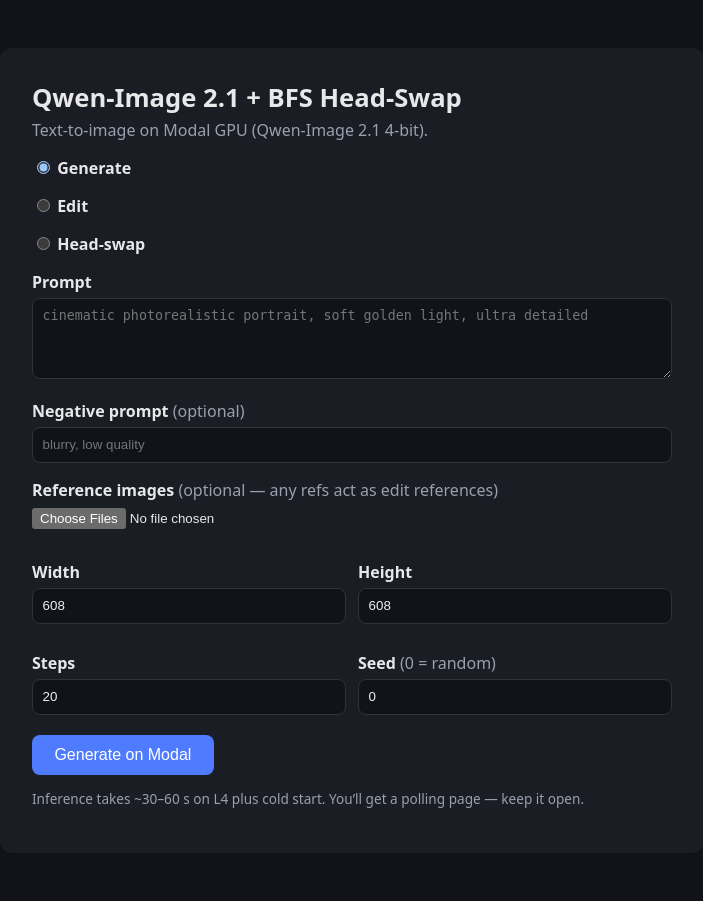
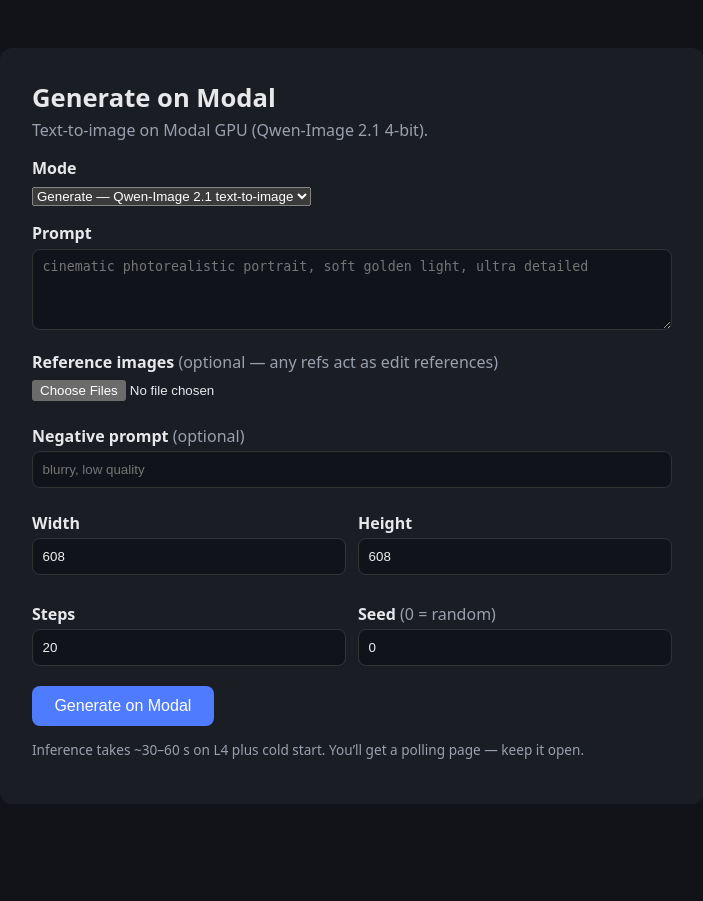
Before and after one commit to rajvermacas/runpod-setup, a FastAPI app: page / in a window 1280 px wide. Shown: the whole page, without its empty margins (288-991 px from the left). After the commit the page ends 759 px from the top, so only its background shows below. Run offline with FastAPI, Linux system fonts and the light colour scheme.

Commit message:
Web UI: Turbo mode in dropdown (ZImageTurboDirect backend)

```diff
--- a/web/app.py
+++ b/web/app.py
@@ -9,20 +9,22 @@ Flow (async, avoids HTTP timeouts on 1-3 min GPU jobs):
   GET  /image/{call_id} -> final PNG bytes
 
 Backend -> Modal uses `modal.Cls.from_name(...)` with `.spawn()` /
-`FunctionCall.from_id().get(timeout=0)` against two deployed apps:
+`FunctionCall.from_id().get(timeout=0)` against three deployed apps:
 
   generate / edit -> `Qwen21Direct` on `qwen21-4bit-direct`
   headswap       -> `BFSHeadSwapDirect` on `bfs-headswap-direct`
+  turbo          -> `ZImageTurboDirect` on `zimage-turbo-direct` (text-to-image only)
 
-(Deploy once each: `modal deploy modal_qwen21_direct.py` and
-`modal deploy modal_bfs_headswap_direct.py` — `Cls.from_name` needs a
-deployed app. Overrides: MODAL_APP_NAME / MODAL_CLS_NAME for the Qwen
-path, BFS_MODAL_APP_NAME / BFS_MODAL_CLS_NAME for the head-swap path.)
+(Deploy once each — `Cls.from_name` needs a deployed app. Overrides:
+MODAL_APP_NAME / MODAL_CLS_NAME for the Qwen path,
+BFS_MODAL_APP_NAME / BFS_MODAL_CLS_NAME for the head-swap path,
+TURBO_MODAL_APP_NAME / TURBO_MODAL_CLS_NAME for the Turbo path.)
 
-Modes (radio on the form, `mode` form field):
-  generate: text-to-image, no references needed.
+Modes (dropdown on the form, `mode` form field):
+  generate: text-to-image (Qwen-Image 2.1 4-bit), no references needed.
   edit:     Qwen edit with reference photos (up to 4, output follows the first).
   headswap: BFS LoRA — exactly 2 images, body/target first, reference head second.
+  turbo:    Z-Image-Turbo, 8-step text-to-image (no refs, negative ignored).
 
 Run:
   pip install -r web/requirements.txt
@@ -60,10 +62,16 @@ MODAL_APP_NAME = os.environ.get("MODAL_APP_NAME", "qwen21-4bit-direct")
 MODAL_CLS_NAME = os.environ.get("MODAL_CLS_NAME", "Qwen21Direct")
 BFS_MODAL_APP_NAME = os.environ.get("BFS_MODAL_APP_NAME", "bfs-headswap-direct")
 BFS_MODAL_CLS_NAME = os.environ.get("BFS_MODAL_CLS_NAME", "BFSHeadSwapDirect")
+TURBO_MODAL_APP_NAME = os.environ.get("TURBO_MODAL_APP_NAME", "zimage-turbo-direct")
+TURBO_MODAL_CLS_NAME = os.environ.get("TURBO_MODAL_CLS_NAME", "ZImageTurboDirect")
+# Official Z-Image-Turbo int8 template defaults (see modal_zimage_turbo_direct.py).
+TURBO_DEFAULTS = dict(steps=8, cfg=1.0, sampler="res_multistep", scheduler="simple",
+                      shift=3.0, unet="z_image_turbo_int8_convrot.safetensors",
+                      clip="qwen_3_4b_fp8_mixed.safetensors")
 MODAL_CLIP = "qwen3vl_8b_w4a8.safetensors"
 MOCK_MODAL = os.environ.get("MOCK_MODAL", "") == "1"
 
-MODES = ("generate", "edit", "headswap")
+MODES = ("generate", "edit", "headswap", "turbo")
 # Form default; BFS_HEADSWAP=1 keeps the earlier single-purpose toggle working
 # by preselecting headswap.
 DEFAULT_MODE = os.environ.get("DEFAULT_MODE", "headswap" if os.environ.get("BFS_HEADSWAP", "") == "1" else "generate")
@@ -89,8 +97,9 @@ app.mount("/static", StaticFiles(directory=str(BASE_DIR / "static")), name="stat
 templates = Jinja2Templates(directory=str(TEMPLATES_DIR))
 
 log.info(
-    "startup modal_app=%s cls=%s bfs_app=%s bfs_cls=%s mock=%s default_mode=%s max_refs=%d max_file_mb=%d",
+    "startup modal_app=%s cls=%s bfs_app=%s bfs_cls=%s turbo_app=%s turbo_cls=%s mock=%s default_mode=%s max_refs=%d max_file_mb=%d",
     MODAL_APP_NAME, MODAL_CLS_NAME, BFS_MODAL_APP_NAME, BFS_MODAL_CLS_NAME,
+    TURBO_MODAL_APP_NAME, TURBO_MODAL_CLS_NAME,
     MOCK_MODAL, DEFAULT_MODE, MAX_REFS, MAX_FILE_MB,
 )
 
@@ -134,7 +143,17 @@ def _spawn_modal(prompt: str, negative: str, width: int, height: int,
         return call_id
     import modal
 
-    if mode == "headswap":
+    if mode == "turbo":
+        if refs:
+            raise ValueError("turbo is text-to-image only — remove reference images or switch to Edit")
+        cls = modal.Cls.from_name(TURBO_MODAL_APP_NAME, TURBO_MODAL_CLS_NAME)
+        inst = cls()
+        t = TURBO_DEFAULTS
+        call = inst.generate.spawn(
+            prompt, width, height, seed, steps,
+            t["cfg"], t["sampler"], t["scheduler"], t["shift"], t["unet"], t["clip"],
+        )
+    elif mode == "headswap":
         if len(refs) < 2:
             raise ValueError("head-swap needs 2 images: body/target first, reference head second")
         cls = modal.Cls.from_name(BFS_MODAL_APP_NAME, BFS_MODAL_CLS_NAME)
@@ -241,7 +260,8 @@ def index(request: Request, mode: str = ""):
 @app.get("/health")
 def health():
     return {"status": "ok", "modal_app": MODAL_APP_NAME,
-            "bfs_modal_app": BFS_MODAL_APP_NAME, "mock": MOCK_MODAL,
+            "bfs_modal_app": BFS_MODAL_APP_NAME,
+            "turbo_modal_app": TURBO_MODAL_APP_NAME, "mock": MOCK_MODAL,
             "modes": list(MODES), "default_mode": DEFAULT_MODE}
 
 
@@ -321,6 +341,11 @@ async def generate(
     log.info("POST /generate from %s mode=%s prompt=%.80r %dx%d steps=%d seed=%d refs=[%s]",
              client, mode, prompt, width, height, steps, seed, ", ".join(ref_names) or "none")
 
+    if mode == "turbo" and refs:
+        log.warning("POST /generate from %s rejected: turbo takes no reference images", client)
+        return _form_ctx(
+            "Turbo is text-to-image only — remove reference images or switch to Edit mode.", 400)
+
     if mode == "headswap" and len(refs) < 2:
         log.warning("POST /generate from %s rejected: head-swap needs 2 images, got %d",
                     client, len(refs))
--- a/web/templates/index.html
+++ b/web/templates/index.html
@@ -3,30 +3,36 @@
 <head>
 <meta charset="utf-8">
 <meta name="viewport" content="width=device-width, initial-scale=1">
-<title>Qwen-Image 2.1 + BFS Head-Swap — generate</title>
+<title>Qwen-Image 2.1 + BFS Head-Swap + Z-Turbo — generate</title>
 <link rel="stylesheet" href="/static/style.css">
 </head>
 <body>
 <main class="card">
-  <h1>Qwen-Image 2.1 + BFS Head-Swap</h1>
+  <h1>Generate on Modal</h1>
   <p class="sub" id="mode-sub"></p>
   {% if error %}<p class="error">{{ error }}</p>{% endif %}
   <form action="/generate" method="post" enctype="multipart/form-data">
-    <div class="modes" role="radiogroup" aria-label="Mode">
-      <label><input type="radio" name="mode" value="generate" {% if mode == "generate" %}checked{% endif %}> Generate</label>
-      <label><input type="radio" name="mode" value="edit" {% if mode == "edit" %}checked{% endif %}> Edit</label>
-      <label><input type="radio" name="mode" value="headswap" {% if mode == "headswap" %}checked{% endif %}> Head-swap</label>
-    </div>
+    <label for="mode">Mode</label>
+    <select id="mode" name="mode">
+      <option value="generate" {% if mode == "generate" %}selected{% endif %}>Generate — Qwen-Image 2.1 text-to-image</option>
+      <option value="edit" {% if mode == "edit" %}selected{% endif %}>Edit — Qwen with reference photos</option>
+      <option value="headswap" {% if mode == "headswap" %}selected{% endif %}>Head-swap — BFS LoRA (2 images)</option>
+      <option value="turbo" {% if mode == "turbo" %}selected{% endif %}>Turbo — Z-Image-Turbo, 8 steps</option>
+    </select>
 
     <label for="prompt">Prompt</label>
     <textarea id="prompt" name="prompt" rows="4"
       placeholder="cinematic photorealistic portrait, soft golden light, ultra detailed">{{ default_prompt }}</textarea>
 
-    <label for="negative_prompt">Negative prompt <span class="opt">(optional)</span></label>
-    <input id="negative_prompt" name="negative_prompt" type="text" placeholder="blurry, low quality">
+    <div id="refs-block">
+      <label for="ref_images">Reference images <span class="opt" id="refs-hint"></span></label>
+      <input id="ref_images" name="ref_images" type="file" accept="image/*" multiple>
+    </div>
 
-    <label for="ref_images">Reference images <span class="opt" id="refs-hint"></span></label>
-    <input id="ref_images" name="ref_images" type="file" accept="image/*" multiple>
+    <div id="neg-block">
+      <label for="negative_prompt">Negative prompt <span class="opt">(optional)</span></label>
+      <input id="negative_prompt" name="negative_prompt" type="text" placeholder="blurry, low quality">
+    </div>
 
     <div class="grid">
       <div><label>Width</label><input name="width" type="number" value="608" min="256" max="2048" step="32"></div>
@@ -45,31 +51,36 @@ const INFO = {
     sub: "Text-to-image on Modal GPU (Qwen-Image 2.1 4-bit).",
     refs: "(optional — any refs act as edit references)",
     hint: "Inference takes ~30–60 s on L4 plus cold start. You’ll get a polling page — keep it open.",
-    promptRequired: true, steps: 20, seed: 0,
+    promptRequired: true, steps: 20, seed: 0, showRefs: true, showNeg: true,
   },
   edit: {
     sub: "Edit with reference photos. Output follows the first reference.",
     refs: "(optional, up to 4 — edit mode follows the first)",
     hint: "Edit runs slightly slower (~40 s on L4): reference latents extend the sequence.",
-    promptRequired: true, steps: 20, seed: 0,
+    promptRequired: true, steps: 20, seed: 0, showRefs: true, showNeg: true,
   },
   headswap: {
     sub: "BFS head-swap LoRA: body/target first, reference head second.",
     refs: "(required, exactly 2 — body/target first, reference head second)",
     hint: "Head-swap takes ~50 s on L4 at 25 steps. No public figures without consent.",
-    promptRequired: false, steps: 25, seed: 42,
+    promptRequired: false, steps: 25, seed: 42, showRefs: true, showNeg: true,
+  },
+  turbo: {
+    sub: "Z-Image-Turbo: 8-step text-to-image on T4. No reference images.",
+    refs: "",
+    hint: "Turbo is guidance-distilled: negative prompt is ignored, ~35 s on T4 at 1024².",
+    promptRequired: true, steps: 8, seed: 0, showRefs: false, showNeg: false,
   },
 };
+const modeEl = document.getElementById("mode");
 const promptEl = document.getElementById("prompt");
-function currentMode() {
-  const el = document.querySelector('input[name="mode"]:checked');
-  return el ? el.value : "generate";
-}
 function applyMode(setDefaults) {
-  const m = currentMode(), info = INFO[m];
+  const m = modeEl.value, info = INFO[m];
   document.getElementById("mode-sub").textContent = info.sub;
   document.getElementById("refs-hint").textContent = info.refs;
   document.getElementById("mode-hint").textContent = info.hint;
+  document.getElementById("refs-block").style.display = info.showRefs ? "" : "none";
+  document.getElementById("neg-block").style.display = info.showNeg ? "" : "none";
   promptEl.required = info.promptRequired;
   if (setDefaults) {
     document.getElementById("steps").value = info.steps;
@@ -77,9 +88,7 @@ function applyMode(setDefaults) {
     if (m === "headswap" && !promptEl.value.trim()) promptEl.value = HEADSWAP_PROMPT;
   }
 }
-document.querySelectorAll('input[name="mode"]').forEach(el => {
-  el.addEventListener("change", () => applyMode(true));
-});
+modeEl.addEventListener("change", () => applyMode(true));
 applyMode(false);
 </script>
 </main>
```
Also changed, not shown: README.md.
